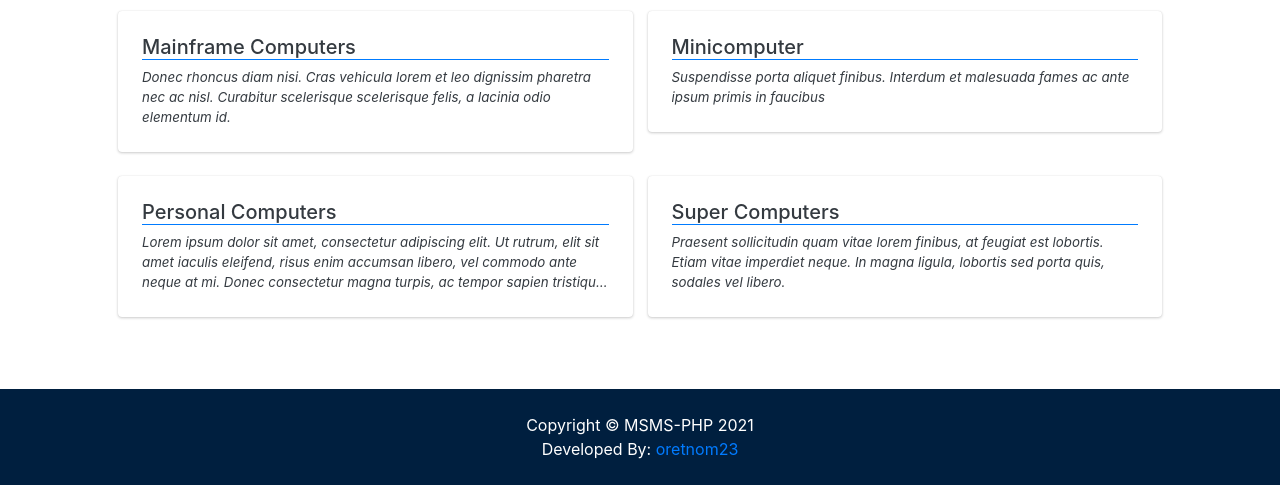
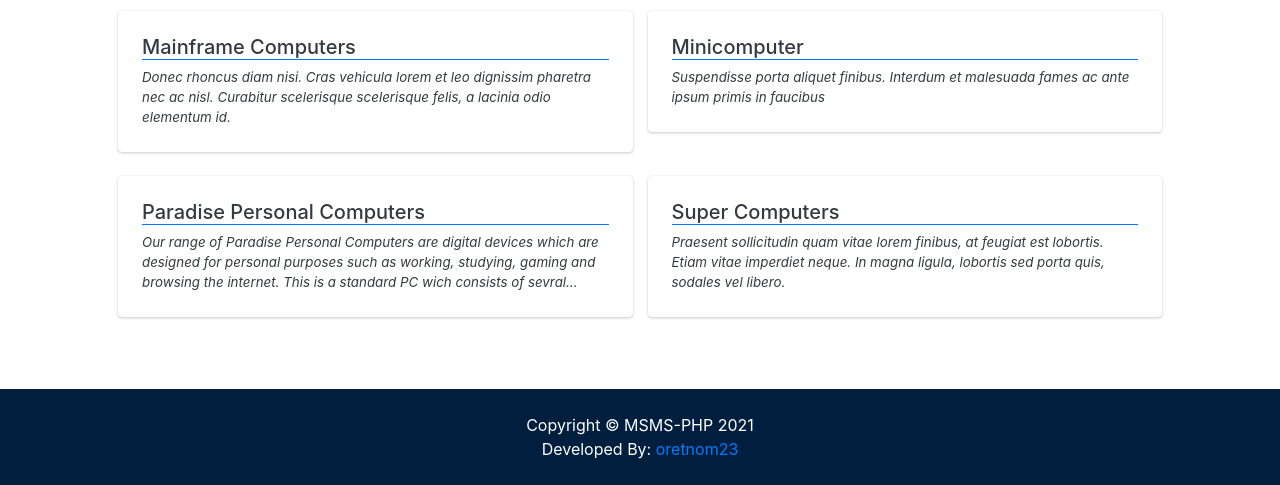
Before and after one commit to NombuleloShongwe/SiteSculptor, a PHP site: page /SiteSculptor/?p=view_categories in a window 1280 px wide. Shown: the part 400-885 px from the top of the page. Run offline with PHP 8.4, Linux system fonts and the light colour scheme; data comes from the database, SQL or seed files in the repository; data that the repository does not hold is empty; some libraries are stand-ins or nearby versions.

Commit message:
header change
changed header

```diff
--- a/database/ocls_db.sql
+++ b/database/ocls_db.sql
@@ -75,7 +75,7 @@ CREATE TABLE `categories` (
 --
 
 INSERT INTO `categories` (`id`, `category`, `description`, `status`, `date_created`) VALUES
-(1, 'Personal Computers', 'Lorem ipsum dolor sit amet, consectetur adipiscing elit. Ut rutrum, elit sit amet iaculis eleifend, risus enim accumsan libero, vel commodo ante neque at mi. Donec consectetur magna turpis, ac tempor sapien tristique eget.', 1, '2023-04-03 09:32:09'),
+(1, 'Paradise Personal Computers', 'Our range of Paradise Personal Computers are digital devices which are designed for personal purposes such as working, studying, gaming and browsing the internet. This is a standard PC wich consists of sevral hardware componenets, such as a motherboard, a quality processor, durable storage amd input/output devices such as a monitor, keyboard and mouse.', 1, '2023-04-03 09:32:09'),
 (2, 'Minicomputer', 'Suspendisse porta aliquet finibus. Interdum et malesuada fames ac ante ipsum primis in faucibus', 1, '2023-04-03 09:33:26'),
 (3, 'Mainframe Computers', 'Donec rhoncus diam nisi. Cras vehicula lorem et leo dignissim pharetra nec ac nisl. Curabitur scelerisque scelerisque felis, a lacinia odio elementum id.', 1, '2023-04-03 09:33:45'),
 (4, 'Super Computers', 'Praesent sollicitudin quam vitae lorem finibus, at feugiat est lobortis. Etiam vitae imperdiet neque. In magna ligula, lobortis sed porta quis, sodales vel libero.', 1, '2023-04-03 09:34:22');
--- a/view_categories.php
+++ b/view_categories.php
@@ -1,5 +1,5 @@
 <?php
-$title = "All Product Categories";
+$title = "Product Types We Offer:";
 $sub_title = "";
 if(isset($_GET['c']) && isset($_GET['s'])){
     $cat_qry = $conn->query("SELECT * FROM categories where md5(id) = '{$_GET['c']}'");
```
